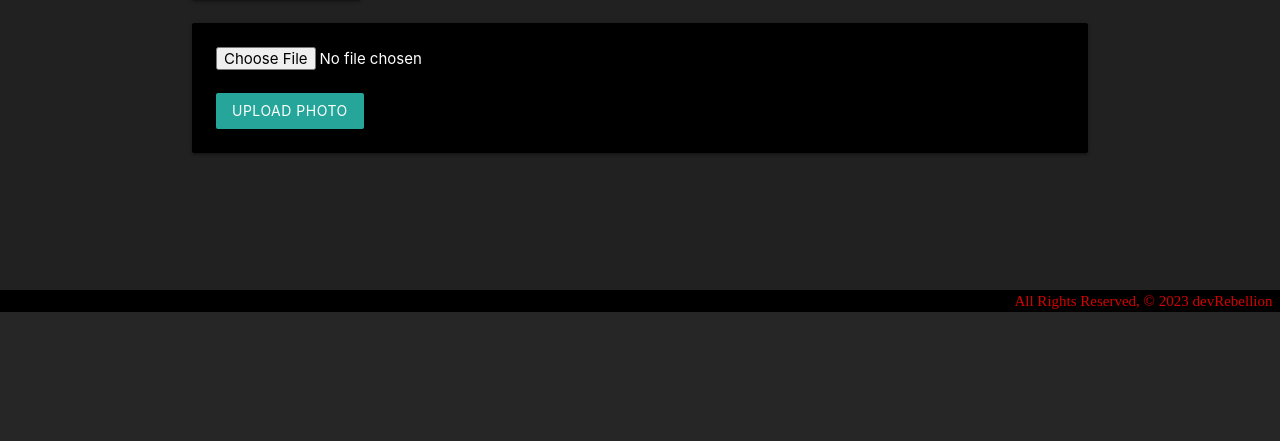
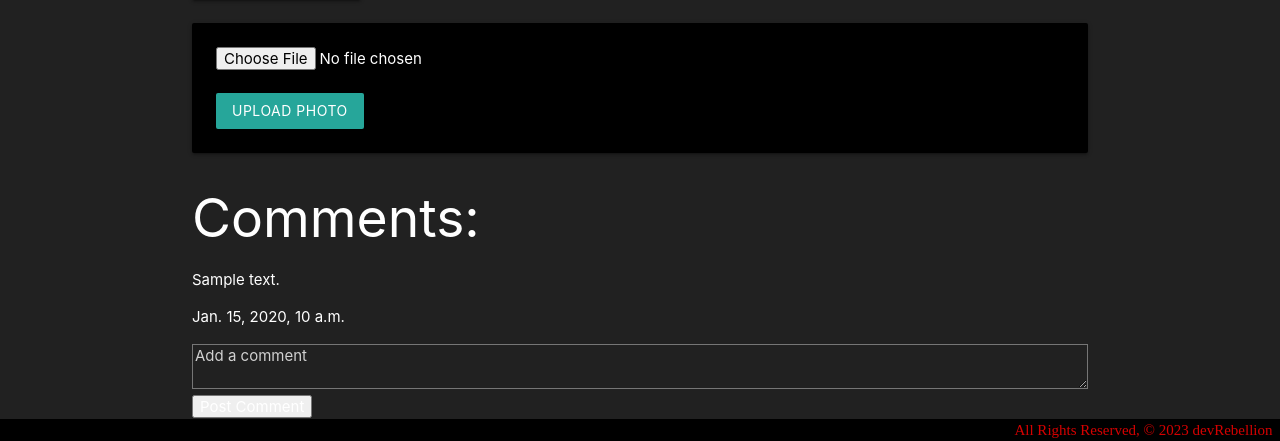
Before and after one commit to Crowe-Brian-J/project3_devRebellion, a Django app: template devrebellion/main_app/templates/projects/detail.html in a window 1280 px wide. Shown: the part 488-929 px from the top of the page. Before the commit the page ends 800 px from the top, so only its background shows below. Run offline with Django 4.2, Linux system fonts and the light colour scheme; the template is opened without the code that fills it: values that come from a table or form of the project are taken from there, others are empty; tables that the repository leaves empty hold one stand-in row (values such as "Sample post"); parts of the project's set-up code (start-up, migrations or seed data) failed here and were passed over.

Commit message:
projects comments

```diff
--- a/devrebellion/main_app/models.py
+++ b/devrebellion/main_app/models.py
@@ -30,8 +30,9 @@ class Project(models.Model):
         return reverse("projects_detail", kwargs={"project_id": self.id})
 
 class Comment(models.Model):
-    content = models.TextField()
     project = models.ForeignKey(Project, on_delete=models.CASCADE)
+    text = models.TextField()
+    timestamp = models.DateTimeField(auto_now_add=True)
     user = models.ForeignKey(User, on_delete=models.CASCADE)
 
     def __str__(self):
--- a/devrebellion/main_app/templates/projects/detail.html
+++ b/devrebellion/main_app/templates/projects/detail.html
@@ -30,4 +30,18 @@
     <br><br>
     <button type="submit" class="btn">Upload Photo</button>
 </form>
+<h2>Comments:</h2>
+{% for comment in comments %}
+    <div>
+        <p>{{ comment.text }}</p>
+        <p>{{ comment.timestamp }}</p>
+    </div>
+{% empty %}
+    <p>No comments yet.</p>
+{% endfor %}
+<form method="POST" action="{% url 'projects_detail' project.id %}">
+    {% csrf_token %}
+    <textarea name="comment_text" placeholder="Add a comment"></textarea>
+    <button type="submit">Post Comment</button>
+</form>
 {% endblock %}
--- a/devrebellion/main_app/urls.py
+++ b/devrebellion/main_app/urls.py
@@ -27,4 +27,5 @@ urlpatterns = [
         name="add_projects_photo",
     ),
     path("accounts/signup/", views.signup, name="signup"),
+    path('projects/<int:project_id>/add-comment/', views.add_comment, name='add_comment'),
 ]
```
Also changed, not shown: devrebellion/main_app/views.py (+37 -28 lines).
